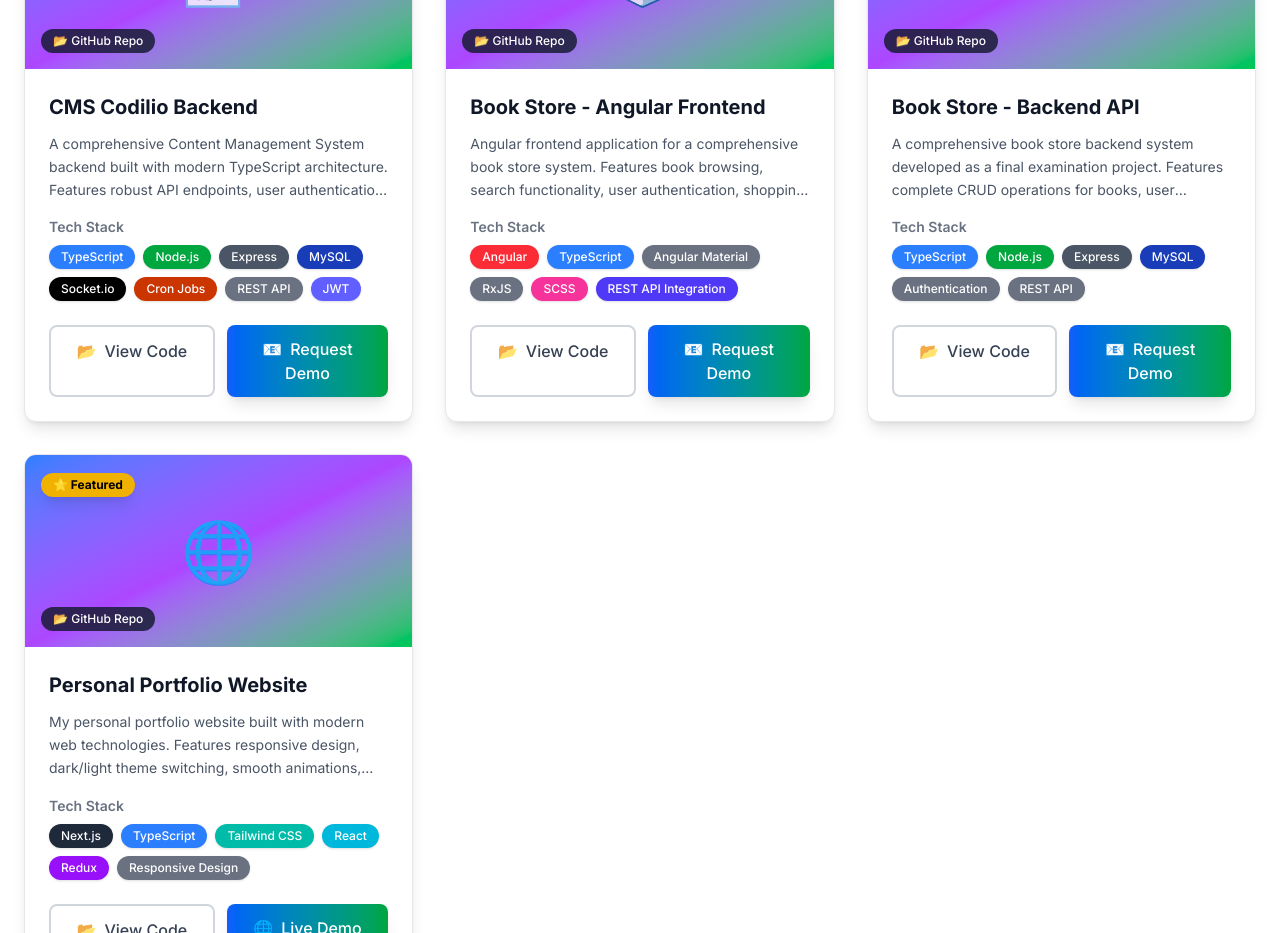
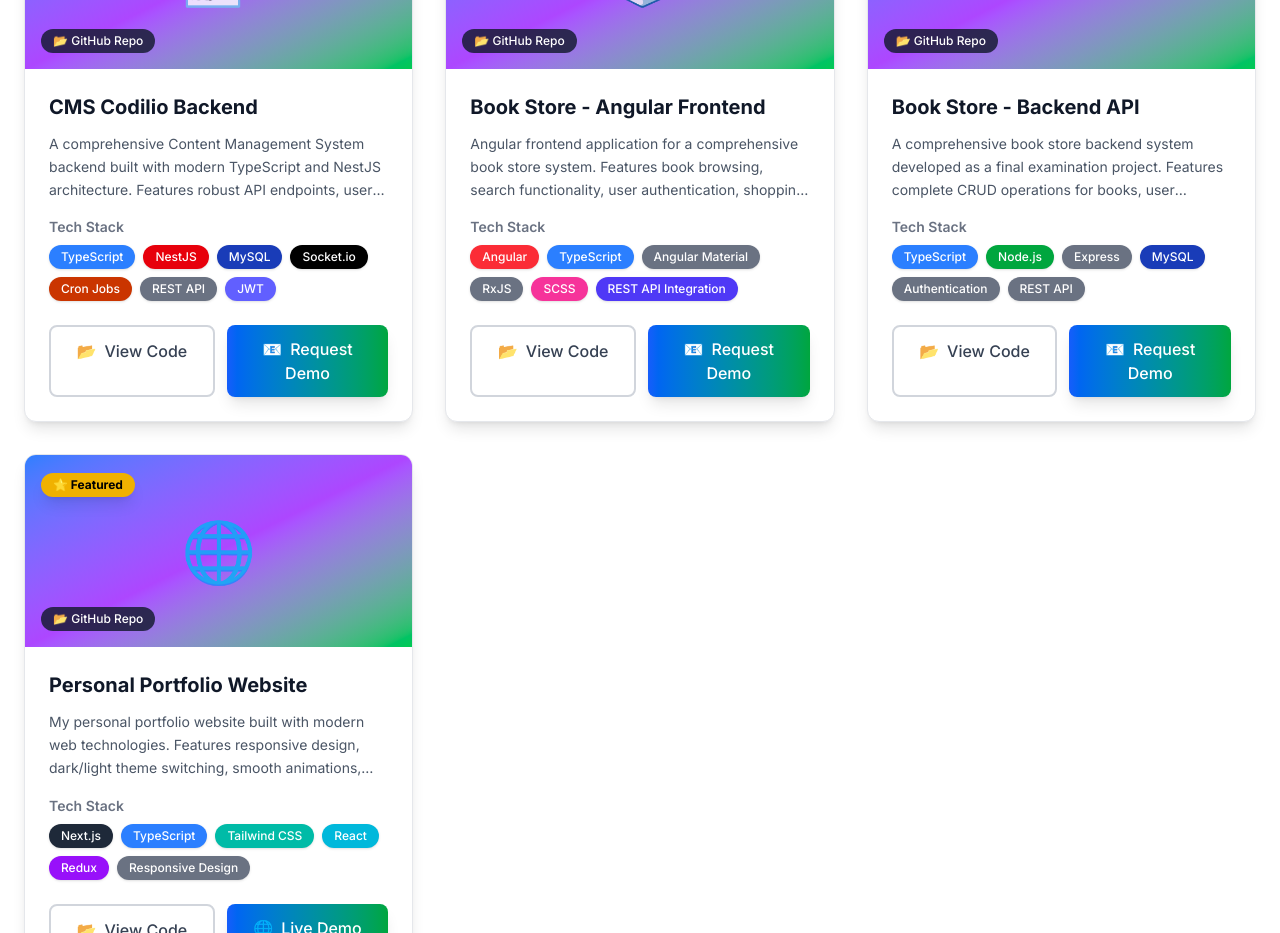
Before and after one commit to samodjolo/samodjolo.github.io, a Next.js app: page / in a window 1280 px wide. Shown: the part 3260-4193 px from the top of the page. Built offline with nearby package versions, Linux system fonts and the light colour scheme.

Commit message:
small update
small update

```diff
--- a/app/components/Projects.tsx
+++ b/app/components/Projects.tsx
@@ -44,7 +44,7 @@ Thank you!`;
       'MySQL': 'bg-blue-800',
       'Docker': 'bg-blue-600',
       'REST API Integration': 'bg-indigo-600',
-      'Express': 'bg-gray-600',
+      'NestJS': 'bg-red-600',
       'JWT': 'bg-indigo-500',
       'Redux': 'bg-purple-600',
       'Tailwind CSS': 'bg-teal-500',
--- a/app/lib/store/portfolioSlice.ts
+++ b/app/lib/store/portfolioSlice.ts
@@ -48,9 +48,9 @@ const initialState: PortfolioState = {
     {
       id: 1,
       title: "CMS Codilio Backend",
-      description: "A comprehensive Content Management System backend built with modern TypeScript architecture. Features robust API endpoints, user authentication, content management capabilities, real-time socket communication, automated cron jobs, and scalable MySQL database design for handling dynamic web content.",
+      description: "A comprehensive Content Management System backend built with modern TypeScript and NestJS architecture. Features robust API endpoints, user authentication, content management capabilities, real-time socket communication, automated cron jobs, and scalable MySQL database design for handling dynamic web content.",
       image: "/api/placeholder/400/300",
-      tech: ["TypeScript", "Node.js", "Express", "MySQL", "Socket.io", "Cron Jobs", "REST API", "JWT"],
+      tech: ["TypeScript", "NestJS", "MySQL", "Socket.io", "Cron Jobs", "REST API", "JWT"],
       github: "https://github.com/samodjolo/cms-codilio-backend",
       demo: "Request Demo",
       featured: true
```
